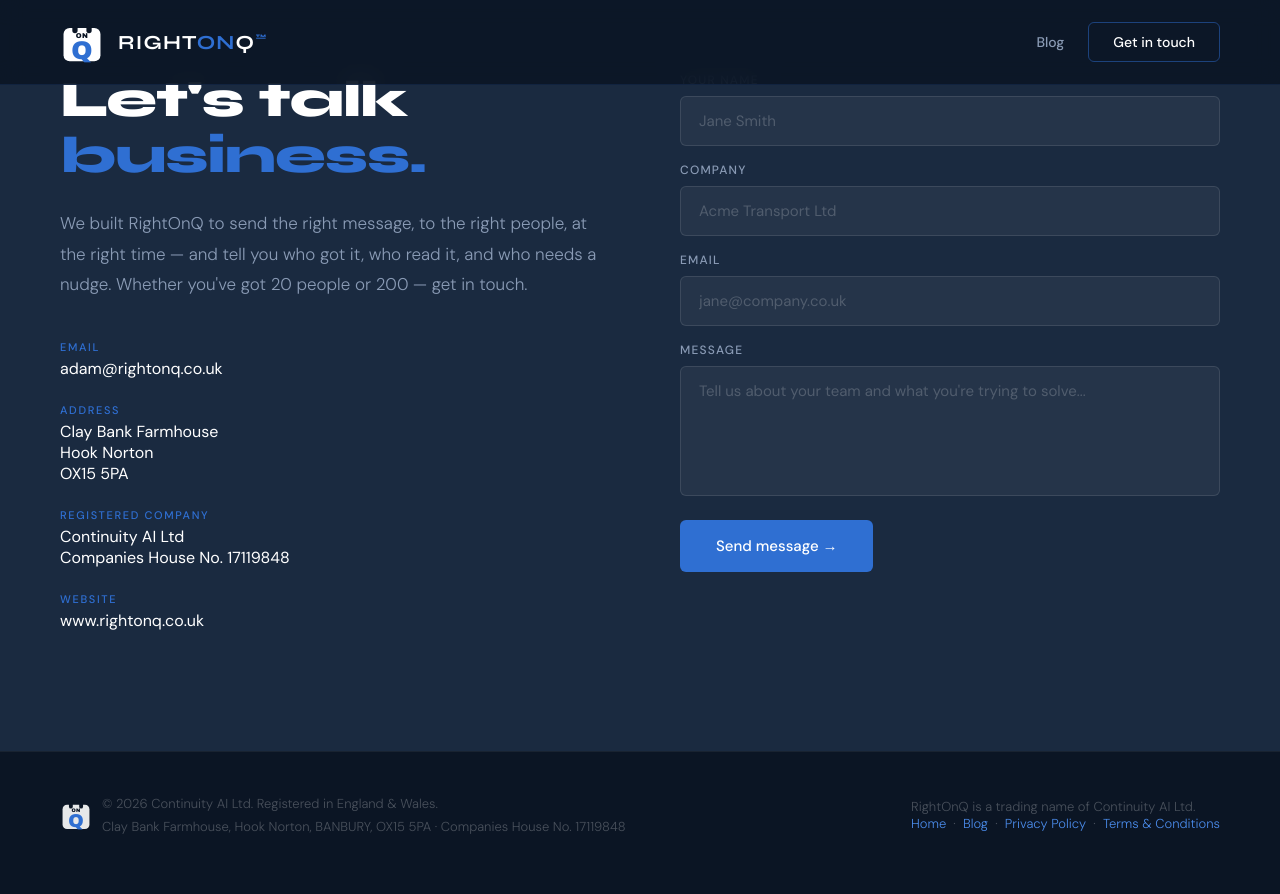
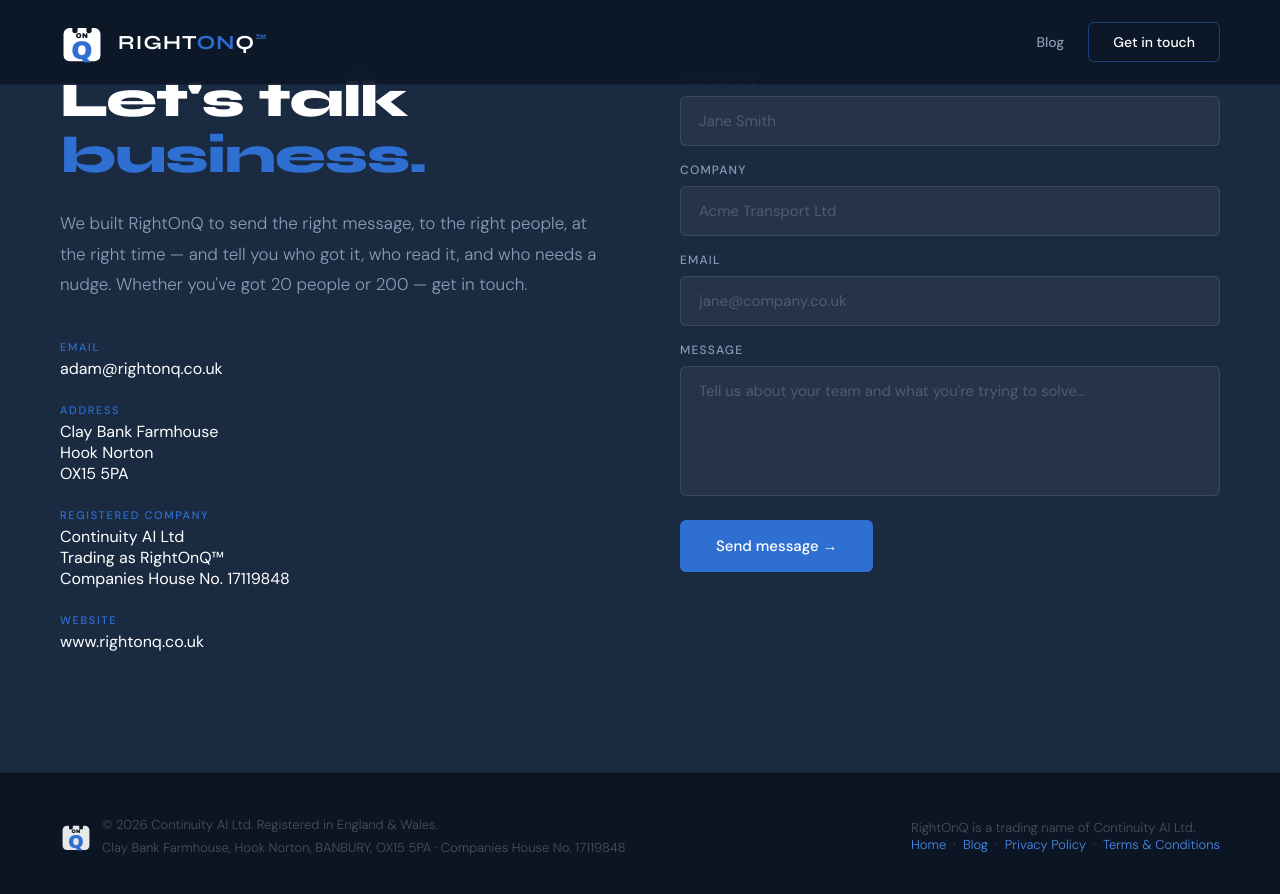
Before and after one commit to rightonq-code/rightonq-code.github.io, a Jekyll site: the page built from index.html, in a window 1280 px wide and 900 px high, scrolled down 3840 px. Shown: the top 894 px of the window. Built offline with Jekyll 4.4.1, drawn with Linux system fonts in a browser that asks for light colours.

Commit message:
Add "Trading as RightOnQ(TM)" to homepage Registered Company block

```diff
--- a/index.html
+++ b/index.html
@@ -1089,7 +1089,7 @@
         </div>
         <div class="contact-item">
           <span class="contact-label">Registered Company</span>
-          <span class="contact-value">Continuity AI Ltd<br>Companies House No. 17119848</span>
+          <span class="contact-value">Continuity AI Ltd<br>Trading as RightOnQ&trade;<br>Companies House No. 17119848</span>
         </div>
         <div class="contact-item">
           <span class="contact-label">Website</span>
```
